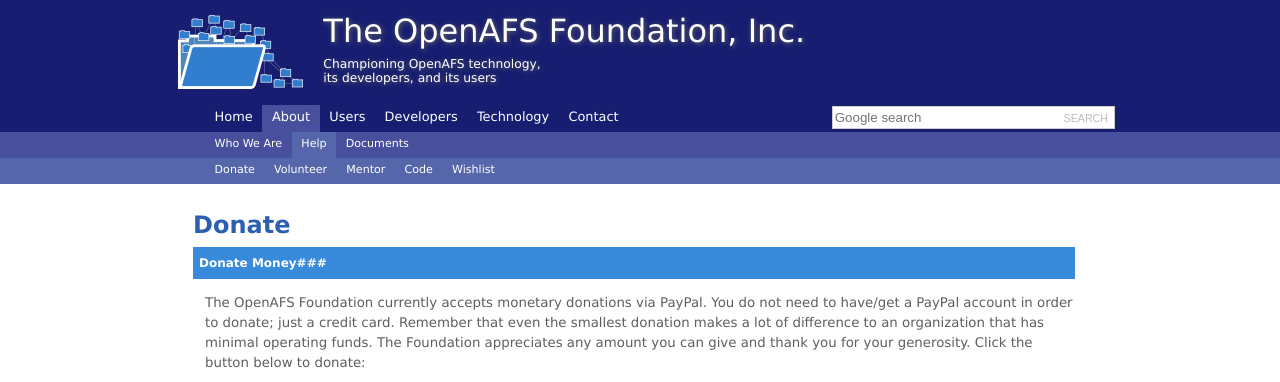
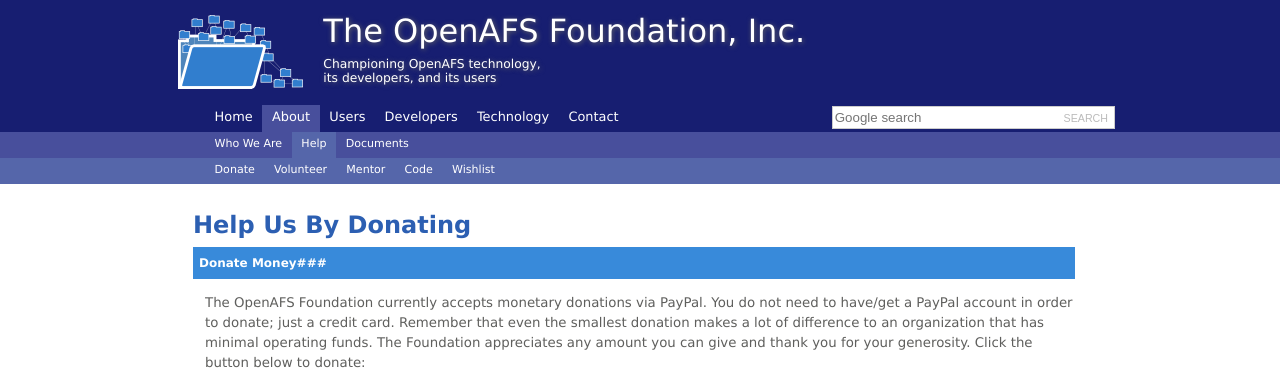
Before and after one commit to openafsfoundation/openafsfoundation.org, a Jekyll site: the page built from help/donate/index.md, in a window 1280 px wide, cut to the strip 0-382 px from the top of the page. Built offline with Jekyll 4.4.1, drawn with Linux system fonts in a browser that asks for light colours.

Commit message:
Update index.md

```diff
--- a/help/donate/index.md
+++ b/help/donate/index.md
@@ -3,7 +3,7 @@
 nav: [about,help]
 ---
 
-## Donate ##
+## Help Us By Donating ##
 
 
 ### Donate Money###
```
